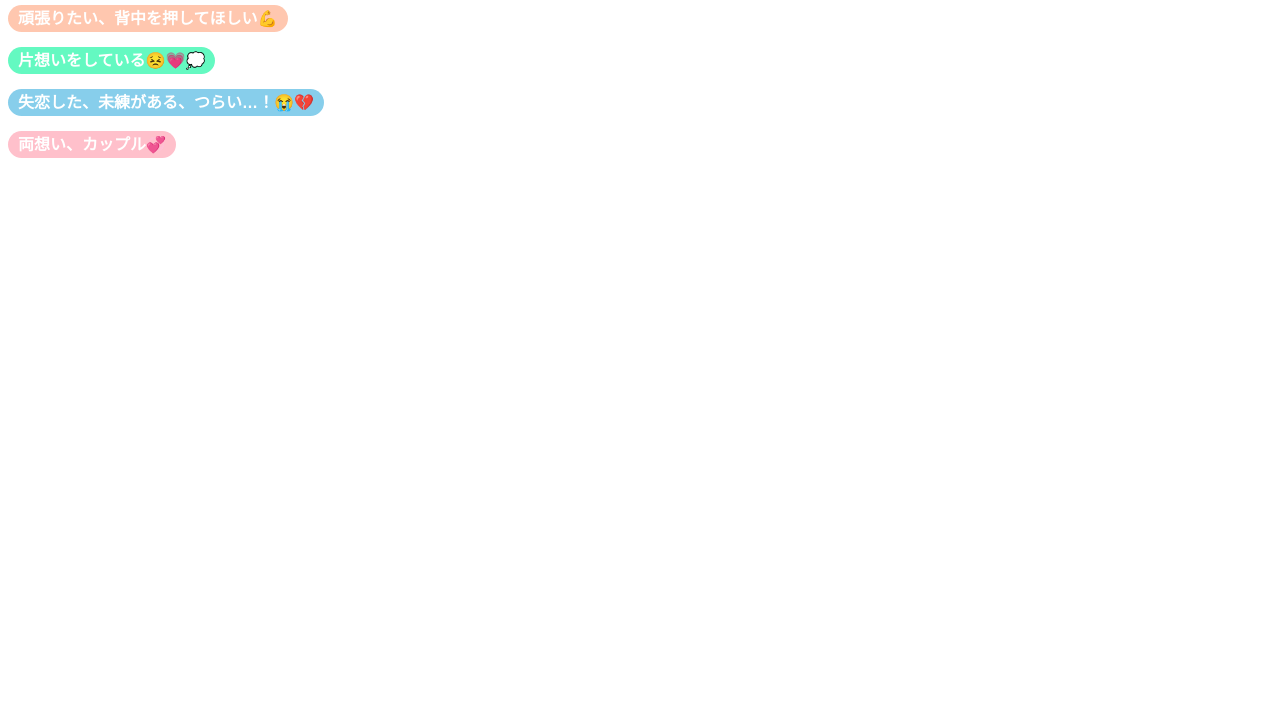
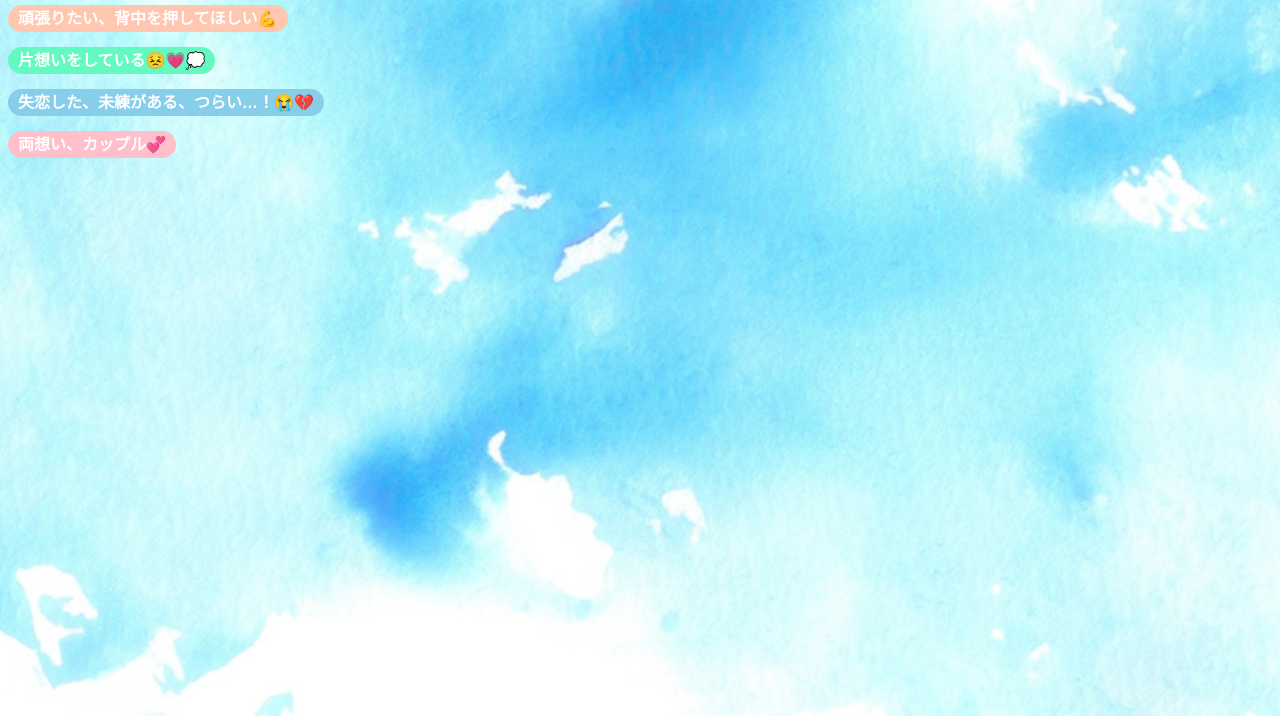
Before and after one commit to yuduki649854-hub/theshesgone-random-spotify, a plain HTML site: page index.html in a window 1280 px wide. Shown: the part 84-800 px from the top of the page. Drawn offline with Linux system fonts and the light colour scheme.

Commit message:
Update index.html

```diff
--- a/index.html
+++ b/index.html
@@ -7,7 +7,7 @@
     <title>ランダムジャンプ</title>
     <style>
        body{
-    background-image:url("");
+    background-image:url("IMG_3301.JPG");
     background-size:cover;
     background-repeat:no-repeat;
     background-attachment:fixed;
```
